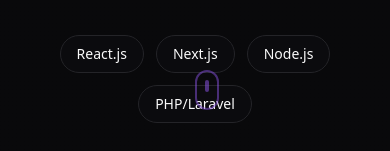
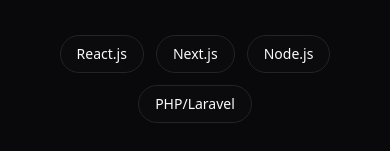
Before and after one commit to PabloSantos-CG/dev-ignite-portfolio, a React (Vite) app: page / in a window 390 px wide. Shown: the part 693-844 px from the top of the page. Built offline with nearby package versions, Linux system fonts and the light colour scheme; no server answers; the HTML template or start-up script is replaced by a standard one.

Commit message:
Fix: Hide scroll indicator on small screens

```diff
--- a/src/components/Hero.tsx
+++ b/src/components/Hero.tsx
@@ -69,7 +69,7 @@ export default function Hero() {
       </div>
 
       {/* Scroll Indicator */}
-      <div className="absolute bottom-8 left-1/2 -translate-x-1/2 animate-bounce z-20 pointer-events-none">
+      <div className="hidden sm:block absolute bottom-8 left-1/2 -translate-x-1/2 animate-bounce z-20 pointer-events-none">
         <div className="w-6 h-10 rounded-full border-2 border-primary/50 flex items-start justify-center p-2 relative z-20">
           <div className="w-1 h-3 rounded-full bg-primary animate-pulse" />
         </div>
```
